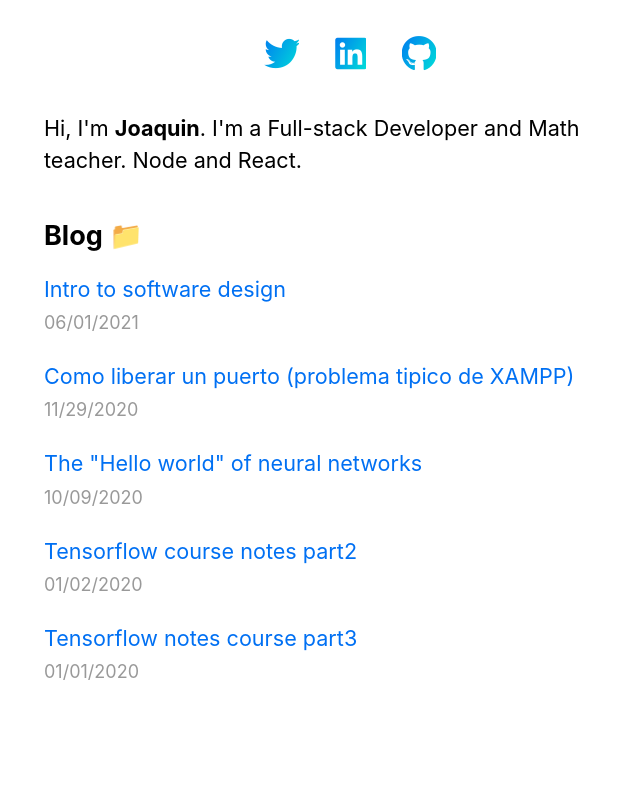
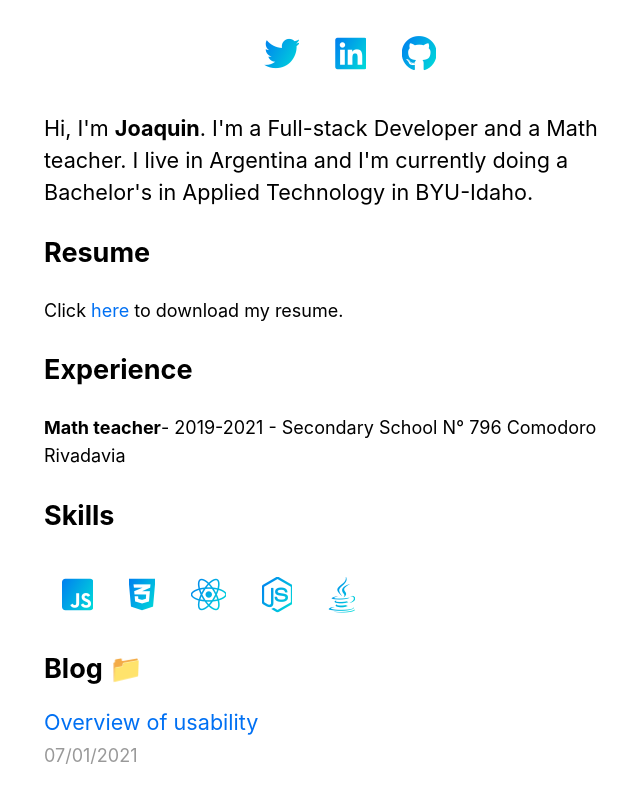
Before and after one commit to solisjoaquin/nextjs-blog, a Next.js app: page / in a window 1280 px wide. Shown: the part 270-1060 px from the top of the page, without its empty margins (290-930 px from the left). Built offline with nearby package versions, Linux system fonts and the light colour scheme.

Commit message:
adding changes in the description

```diff
--- a/pages/index.js
+++ b/pages/index.js
@@ -16,19 +16,31 @@
 
 
         <p>Hi, I'm <strong>Joaquin</strong>.
-        I'm a Full-stack Developer and Math teacher. Node and React.
+        I'm a Full-stack Developer and a Math teacher. I live in Argentina and I'm currently
+        doing a Bachelor's in Applied Technology in BYU-Idaho.
         </p>
-        {/*         <p>I build things with:</p>
-        <div className="flex">
-          <i class="fab fa-js-square" title="Javascript"></i>
-          <i class="fab fa-css3-alt" title="CSS3"></i>
-          <i class="fab fa-react" title="React"></i>
-          <i class="fab fa-node-js" title="NodeJS"></i>
-          <i class="fab fa-java" title="Java"></i>
 
-        </div> */}
+
 
       </section>
+
+      <h2>Resume</h2>
+
+      <p>Click <a href="https://drive.google.com/file/d/12fNjbpz2jRzgnNw34xiV_aoM2t2w2InW/view?usp=sharing">here</a> to download my resume.</p>
+
+      <h2>Experience</h2>
+      <p><strong>Math teacher</strong>- 2019-2021 - Secondary School N° 796 Comodoro Rivadavia</p>
+
+      <h2>Skills</h2>
+
+      <div className="flex">
+        <i class="fab fa-js-square" title="Javascript"></i>
+        <i class="fab fa-css3-alt" title="CSS3"></i>
+        <i class="fab fa-react" title="React"></i>
+        <i class="fab fa-node-js" title="NodeJS"></i>
+        <i class="fab fa-java" title="Java"></i>
+
+      </div>
 
       <section className={`${utilStyles.headingMd} ${utilStyles.padding1px}`}>
         <h2 className={utilStyles.headingLg}>Blog &#128193;</h2>
--- /dev/null
+++ b/posts/usability-overview.md
@@ -0,0 +1,59 @@
+---
+title: 'Overview of usability'
+date: '2021-07-01'
+---
+
+## Scientific Management
+
+The process of increasing work efficiency through analysis
+of workflow.
+
+Taylor, the creator of this process conducted a series of
+experiments with different shovel size, shape, and handle length.
+Taylor   theorized that   these variables would influence
+how long it takes to move a unit of coal and how much
+effort  it  takes  for  the  workman   to  perform
+the  task.
+
+
+## Time & Motion study
+
+### Fitts’ Law
+
+The closer the control and the larger the control the easier it will be for the user to select it.
+
+The equation is:
+
+** ID=Log2(1+D/W) **
+
+ID is the index of difficulty or how hard it is to click a button.
+
+D is distance the cursor must travel.
+
+W is the size of button to be clicked.
+
+Note: the log is base 2.
+
+### Ergonomics
+
+The process of adapting the work environment to fit the needsof the human frame
+
+Examples of ergonomics:
+
+* How to avoid eyestrain in work by custom the monitor and place work.
+
+* Qwerty Keyboard:  In  1932,  Dr.  August Dvorak performed a series of studies revealing that the QWERTY keyboard caused  us  to  perform  most  of  our  typing  with  our  weakest  hand  (56%), makes  most  use  of  our  weakest  finger,  and  most  of  the  common sequences of letters in the English language require us to jump over the home  row.
+
+* The position of the computer screen with respect to the user's eyes
+
+# The Human Computer Interaction (HCI) process
+
+** Analysis ** : The process of discovering the problems with a given design
+Activities performed during the analysis phase include learning about the target audience, understanding how the target audience uses the system to accomplish a task, and identifying what success for a given design looks like.
+
+
+** Design ** : The process of channeling creative processes to maximize the chance a good design will be found
+These  tools  include  a  structured,  iterative design process through which multiple design alternatives are evaluated. Following this, one or more prototypes are created  where the strengths and weaknesses of a design can be more readily identified. Finally,all the design details are carefully described in a functional specification.
+
+** Verification ** : The process of validating all the assumptions made during the analysis and design process
+This typically involves taking a design to real users and carefully observing how they interact with the system. The steps in the verification process include identifying the research questions that need to be answered in the usability study, creating experiments that enable   us   to   gather   data   for   these   questions,   combining all   the experiments into a single usability plan, performing the plan on members of the target audience, and carefully analyzing the results.
```
